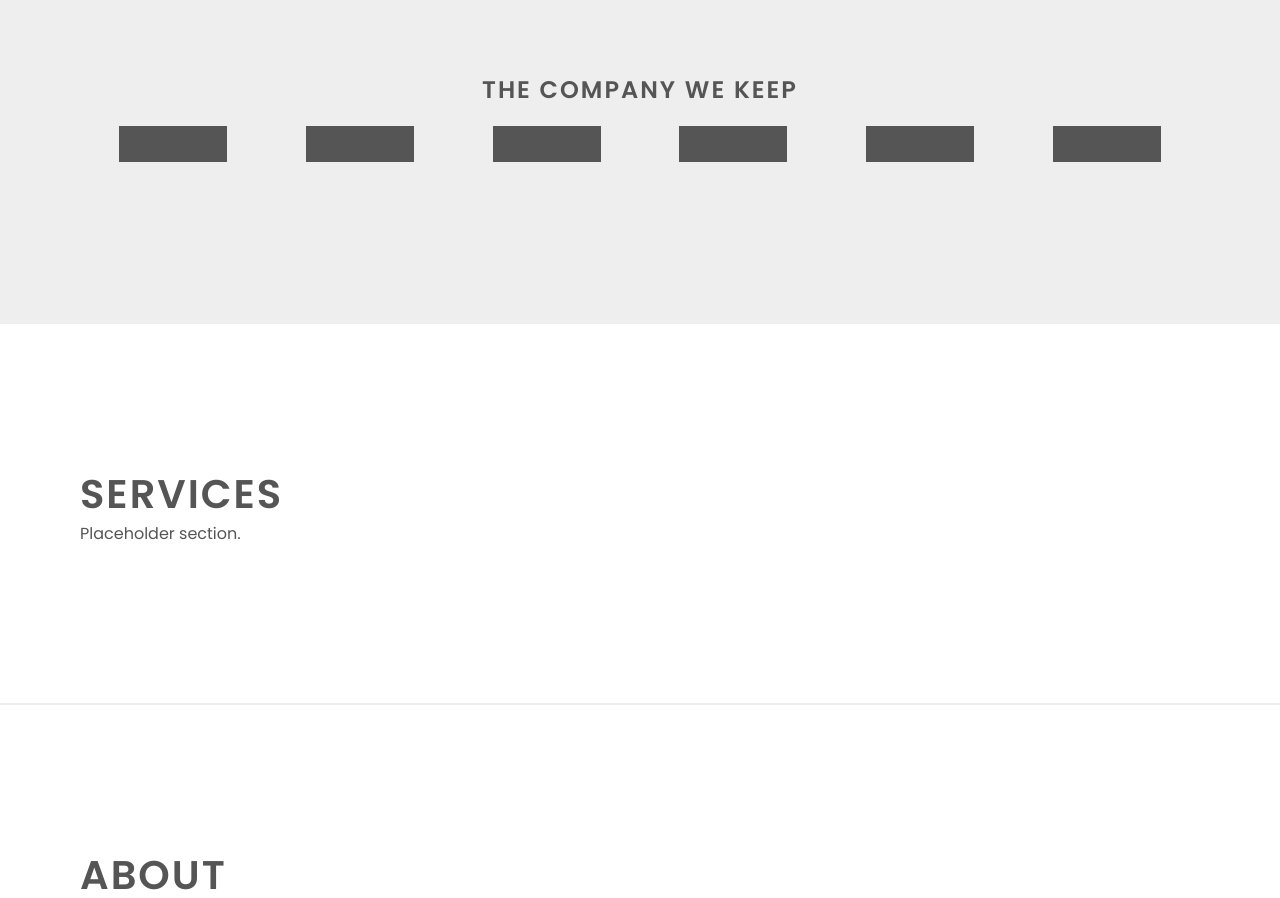
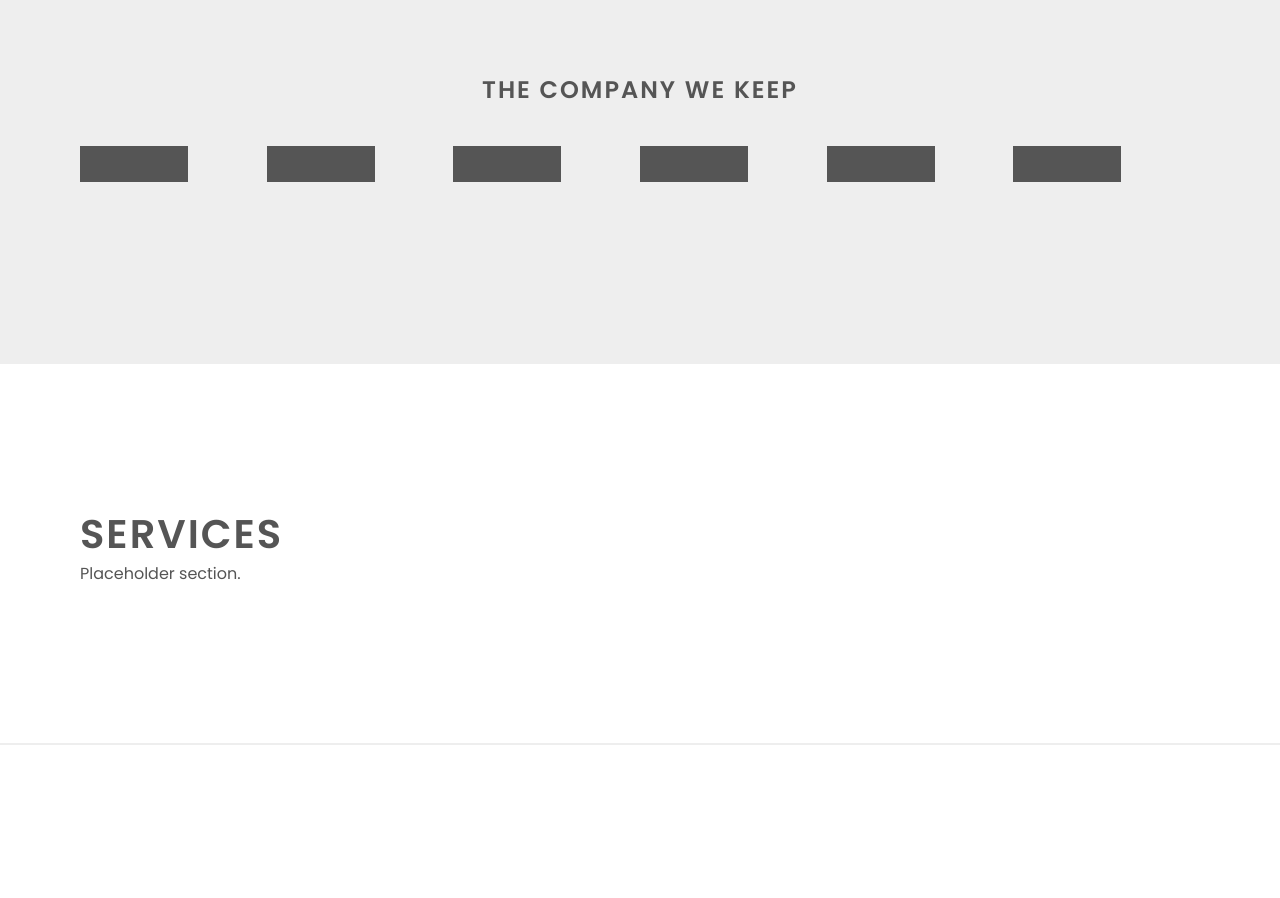
Before and after one commit to ohaanika/nextjs-website, a Next.js app: page / in a window 1280 px wide. Shown: the part 980-1878 px from the top of the page. Built offline with nearby package versions, Linux system fonts and the light colour scheme; a web font is replaced by a local one.

Commit message:
fix(sections): fix classname attribute typo

```diff
--- a/sections/clientLogos.js
+++ b/sections/clientLogos.js
@@ -51,7 +51,7 @@ function displayClientLogo(ClientLogo, i) {
   }
 
   return (
-    <div classname="col-2" key={i}>{image}</div>
+    <div className="col-2" key={i}>{image}</div>
   )
 }
 
```
